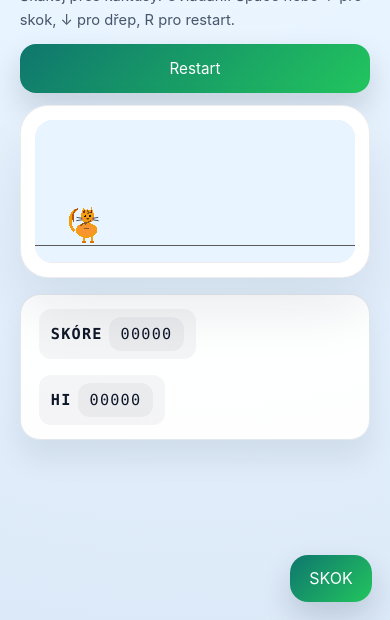
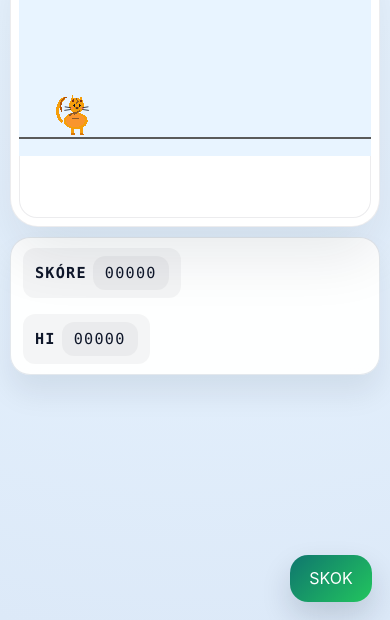
Before and after one commit to Monkeyna/T-rex-game, a plain HTML site: page index.html in a window 390 px wide. Shown: the part 224-844 px from the top of the page. Drawn offline with Linux system fonts and the light colour scheme.

Commit message:
Elišky kočička mobil

```diff
--- a/index.html
+++ b/index.html
@@ -209,24 +209,43 @@
     }
 
     @media (max-width: 640px) {
+      body {
+        align-items: start;
+        padding-top: 8px;
+      }
+
       .page {
-        padding: 14px 12px;
+        width: 100vw;
+        padding: 8px 10px 96px;
+        gap: 8px;
       }
 
       .game-frame {
-        padding: 14px;
+        margin: 6px auto;
+        padding: 8px;
+      }
+
+      svg {
+        width: 100%;
+        min-height: 280px;
+        max-height: calc(100vh - 210px);
       }
 
       h1 {
-        font-size: 1.5rem;
+        font-size: 1.2rem;
       }
 
       button {
-        font-size: 0.95rem;
+        font-size: 0.9rem;
       }
 
       p {
-        font-size: 0.92rem;
+        font-size: 0.88rem;
+      }
+
+      .status {
+        margin-top: 10px;
+        padding: 10px 12px;
       }
     }
   </style>
@@ -322,6 +341,7 @@
       }
 
       const SVG_NS = 'http://www.w3.org/2000/svg';
+      const IS_MOBILE = window.matchMedia('(max-width: 640px)').matches;
       const WIDTH = 360;
       const HEIGHT = 160;
       const FLOOR = 140;
@@ -332,6 +352,9 @@
       const PLAYER_COLLIDE_WIDTH = 24;
       const PLAYER_COLLIDE_HEIGHT = 34;
       const PLAYER_BASE_TRANSFORM = `translate(${PLAYER_X} ${PLAYER_BASE_Y}) scale(${PLAYER_SCALE})`;
+      const JUMP_VELOCITY = IS_MOBILE ? -16 : -14.5;
+      const GRAVITY_ASCEND = IS_MOBILE ? 0.52 : 0.7;
+      const GRAVITY_DESCEND = IS_MOBILE ? 0.86 : 1.05;
 
       let running = true;
       let started = false;
@@ -545,7 +568,7 @@
 
         playerCrouch = keys.has('ArrowDown') && playerOnGround;
 
-        playerVy += playerVy > 0 ? 1.05 : 0.7;
+        playerVy += playerVy > 0 ? GRAVITY_DESCEND : GRAVITY_ASCEND;
         playerY += playerVy;
 
         if (playerY >= 0) {
@@ -629,7 +652,7 @@
           updateStatus('Hra běží. Hodně štěstí!');
         }
         if (playerOnGround) {
-          playerVy = -14.5;
+          playerVy = JUMP_VELOCITY;
           playerOnGround = false;
           updateStatus('Skáčeš!');
         }
```
